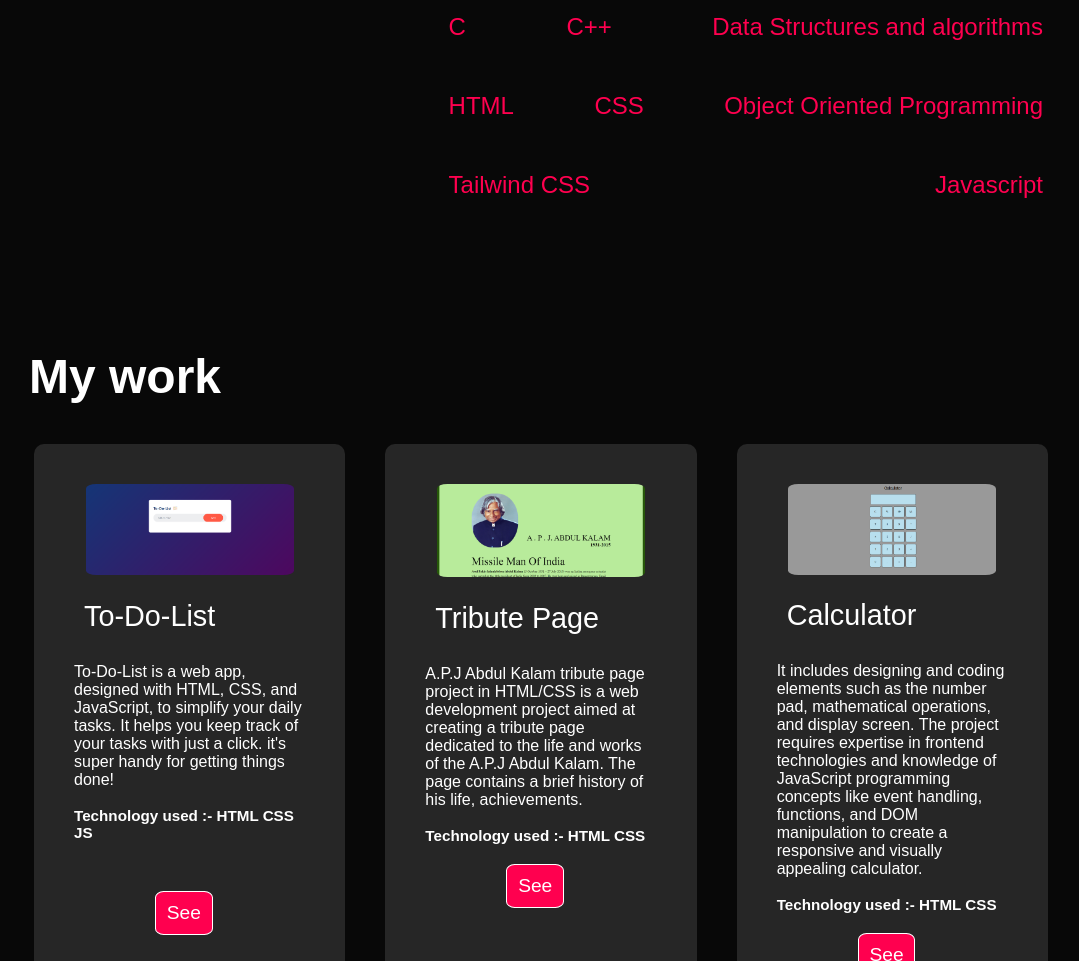
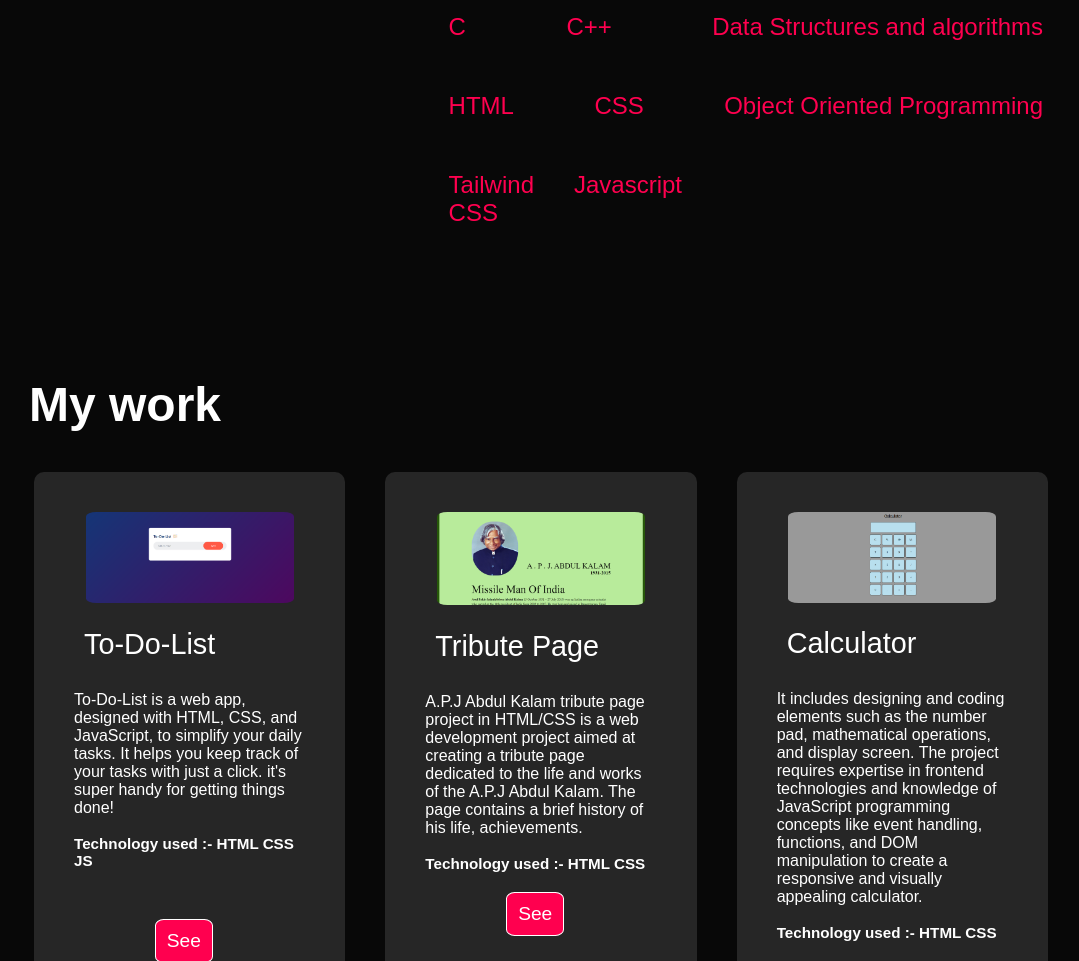
Before and after one commit to h4-harshh/harsh_portfolio, a plain HTML site: page index.html in a window 1280 px wide. Shown: the part 1353-2314 px from the top of the page, without its empty margins (99-1178 px from the left). Drawn offline with Linux system fonts and the light colour scheme.

Commit message:
Update index.html

```diff
--- a/index.html
+++ b/index.html
@@ -82,7 +82,7 @@
                         <div>
 <!--                             <span>Tailwind</span> -->
                             <span>Tailwind CSS</span>
-                            <span style="361px">Javascript</span>
+                            <span style="margin-right:361px">Javascript</span>
 
                         </div>
                         <div>
```
